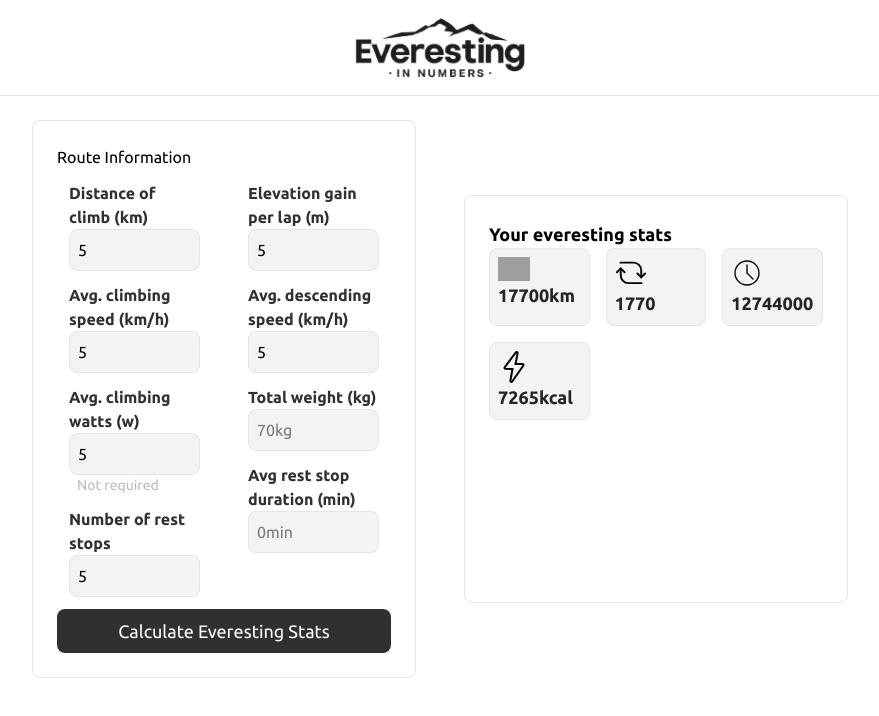
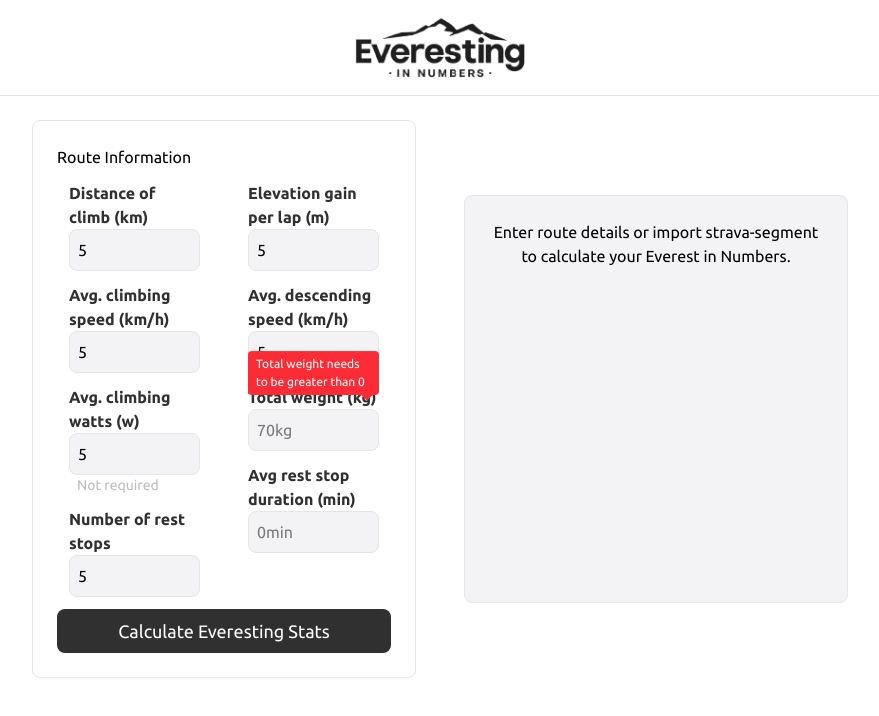
Before and after one commit to SASMIDT03/EverestingInNumbers, a React (Vite) app: page / in a window 1280 px wide. Both pictures are taken after typing "5", "5", "5", "5", "5", "5" into the empty fields and a click on the button "Calculate Everesting Stats". Shown: the top 716 px of the page, without its empty margins (200-1079 px from the left). Built offline with nearby package versions, Linux system fonts and the light colour scheme; grey boxes are pictures that could not be loaded.

Commit message:
Added errors that are being displayed if some fields are left empty or is invalid.

```diff
--- a/src/components/FormField.tsx
+++ b/src/components/FormField.tsx
@@ -3,11 +3,21 @@ type FormFieldProps = {
     placeholderText: string
     onChange: (value: number) => void
     subText?: string
+    errorText?: string
 }
 
 export function FormField(props: FormFieldProps) {
     return (
-        <div className="flex flex-col m-3">
+        <div className="flex flex-col m-3 relative">
+
+            {props.errorText && (
+                <div className="absolute -top-6 right-0 bg-red-500 text-primary text-[12px] px-2 py-1 rounded animate-bounce">
+                    {props.errorText}
+                    {/* Tiny arrow pointing down */}
+                    <div className="absolute -bottom-1 right-2 w-2 h-2 bg-red-500 rotate-45"></div>
+                </div>
+            )}
+
             <label className="text-dark font-semibold" >{props.displayText}</label>
             <input
                 type="number"
--- a/src/components/RouteForm.tsx
+++ b/src/components/RouteForm.tsx
@@ -19,8 +19,36 @@ export function RouteForm(props: RouteFormProps) {
         durationOfStops: 0,
     })
 
+    const [errors, setErrors] = useState<Partial<Record<keyof RideInformation, string>>>({});
+
     const updateField = (field: keyof RideInformation, newValue: number) => {
         setFormData({...formData, [field]: newValue});
+        // Clear Error when user is trying to fix it
+        if (errors[field]) {
+            setErrors(prev => {
+                const updatedErrors = { ...prev }
+                delete updatedErrors[field]
+                return updatedErrors
+            })
+        }
+    }
+
+    function checkFormData()  {
+        console.log("checkform called")
+        const tempErrors: Partial<Record<keyof RideInformation, string>> = {}
+
+        if (formData.climbingDistance <= 0) { tempErrors.climbingDistance = "Distance needs to be greater than 0";
+        console.log("euoioihoihoih")}
+        if (formData.elevationGain <= 0) { tempErrors.elevationGain = "Elevation gain needs to be greater than 0"; }
+        if (formData.climbingSpeed <= 0) { tempErrors.climbingSpeed = "Climbingspeed needs to be greater than 0"; }
+        if (formData.descendingSpeed <= 0) { tempErrors.descendingSpeed = "Descendingspeed needs to be greater than 0"; }
+        if (formData.totalWeight <= 0) { tempErrors.totalWeight = "Total weight needs to be greater than 0"; }
+
+        setErrors(tempErrors);
+
+        if (Object.keys(tempErrors).length === 0) {
+            props.onCalculate(formData);
+        }
     }
 
     return (
@@ -33,9 +61,11 @@ export function RouteForm(props: RouteFormProps) {
                 <div className="grid grid-cols-1 md:grid-cols-2 gap-6">
                     <div> {/* Col 1 */}
                         <FormField displayText={"Distance of climb (km)"} placeholderText={"5km"}
-                                   onChange={(value) => updateField("climbingDistance", value)}/>
+                                   onChange={(value) => updateField("climbingDistance", value)}
+                                   errorText={errors.climbingDistance}/>
                         <FormField displayText={"Avg. climbing speed (km/h)"} placeholderText={"15km/h"}
-                                   onChange={(value) => updateField("climbingSpeed", value)}/>
+                                   onChange={(value) => updateField("climbingSpeed", value)}
+                                   errorText={errors.climbingSpeed}/>
                         <FormField displayText={"Avg. climbing watts (w)"} placeholderText={"200w"}
                                    onChange={(value) => updateField("climbingWatts", value)}
                                    subText={"Not required"}/>
@@ -45,18 +75,21 @@ export function RouteForm(props: RouteFormProps) {
                     </div>
                     <div> {/* Col 2 */}
                         <FormField displayText={"Elevation gain per lap (m)"} placeholderText={"100m"}
-                                   onChange={(value) => updateField("elevationGain", value)}/>
+                                   onChange={(value) => updateField("elevationGain", value)}
+                                   errorText={errors.elevationGain}/>
                         <FormField displayText={"Avg. descending speed (km/h)"} placeholderText={"40km/h"}
-                                   onChange={(value) => updateField("descendingSpeed", value)}/>
+                                   onChange={(value) => updateField("descendingSpeed", value)}
+                                   errorText={errors.descendingSpeed}/>
                         <FormField displayText={"Total weight (kg)"} placeholderText={"70kg"}
-                                   onChange={(value) => updateField("totalWeight", value)}/>
+                                   onChange={(value) => updateField("totalWeight", value)}
+                                   errorText={errors.totalWeight}/>
                         <FormField displayText={"Avg rest stop duration (min)"} placeholderText={"0min"}
                                    onChange={(value) => updateField("durationOfStops", value)}/>
                     </div>
                 </div>
 
                 <button
-                    onClick={() => props.onCalculate(formData)}
+                    onClick={checkFormData}
                     className="
                     w-full bg-dark rounded-lg text-primary p-2 text-lg cursor-pointer
                     py-2 px-4
```
